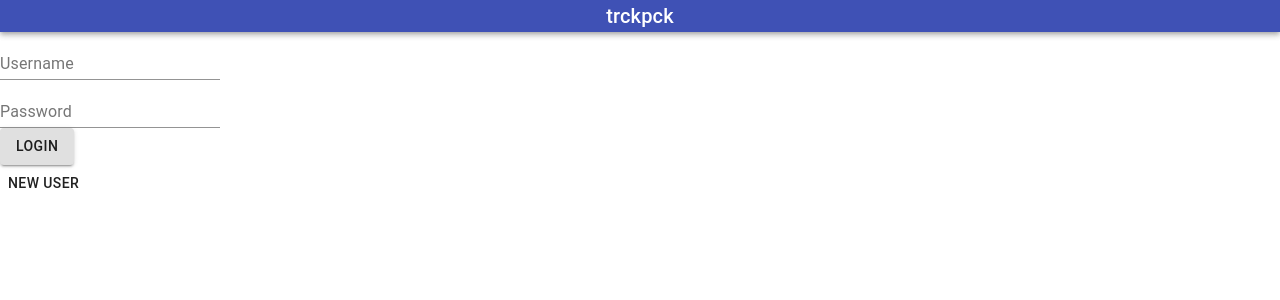
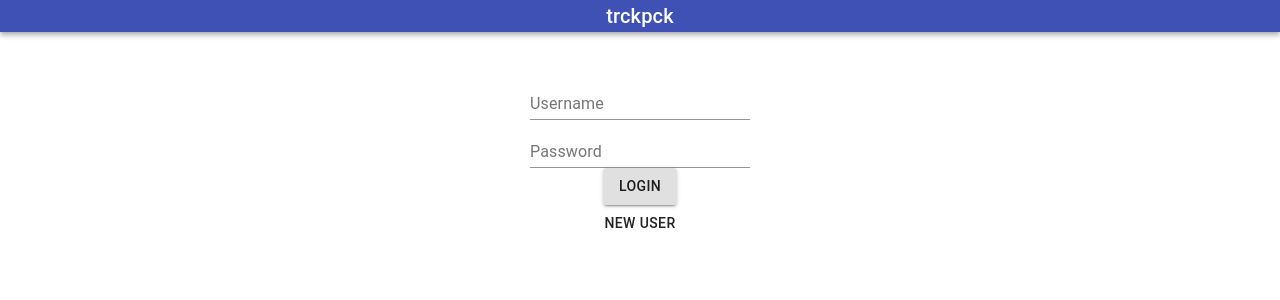
Before and after one commit to erlinvan/kpro2, a React (Create React App) app in the folder frontend/: page /login in a window 1280 px wide. Shown: the top 300 px of the page. Built offline with nearby package versions, Linux system fonts and the light colour scheme.

Commit message:
Added CSS for structure on login page

```diff
--- /dev/null
+++ b/frontend/src/loginpage/LoginFormat.css
@@ -0,0 +1,8 @@
+.LoginFormat {
+    display: flex;
+    flex-direction: column;
+    align-items: center;
+    justify-content: center;
+    margin: 20px;
+    padding: 20px;
+}
--- a/frontend/src/loginpage/LoginFormat.tsx
+++ b/frontend/src/loginpage/LoginFormat.tsx
@@ -3,16 +3,18 @@ import UsernameComp from './UsernameComp'
 import PasswordComp from './PasswordComp'
 import LoginButtonUser from './LoginButton'
 import NewUser from './NewUser'
+import './LoginFormat.css'
+import { Grid } from '@material-ui/core'
 
-function LoginFomat() {
+const LoginFormat = () =>{
     return (
-        <div className="LoginFormat">
-            <div className="Username "><UsernameComp></UsernameComp></div>
-            <div className="PasswordComp"><PasswordComp></PasswordComp></div>
-            <div className="LoginButtonUser"><LoginButtonUser></LoginButtonUser></div>
-            <div className="Newuser"><NewUser></NewUser></div>
-            </div>
+        <Grid className="LoginFormat">
+            <UsernameComp/>
+            <PasswordComp/>
+            <LoginButtonUser/>
+            <NewUser/>
+            </Grid>
     )
 }
 
-export default LoginFomat
+export default LoginFormat
--- a/frontend/src/loginpage/UsernameComp.tsx
+++ b/frontend/src/loginpage/UsernameComp.tsx
@@ -1,15 +1,10 @@
 import React from 'react'
 import TextField from '@material-ui/core/TextField'
-
-
-
 
 const logincomponents = () => {
     return(
         <TextField id="standard-basic" label="Username" />
-
     );
-
 }
 
 export default logincomponents;
```
